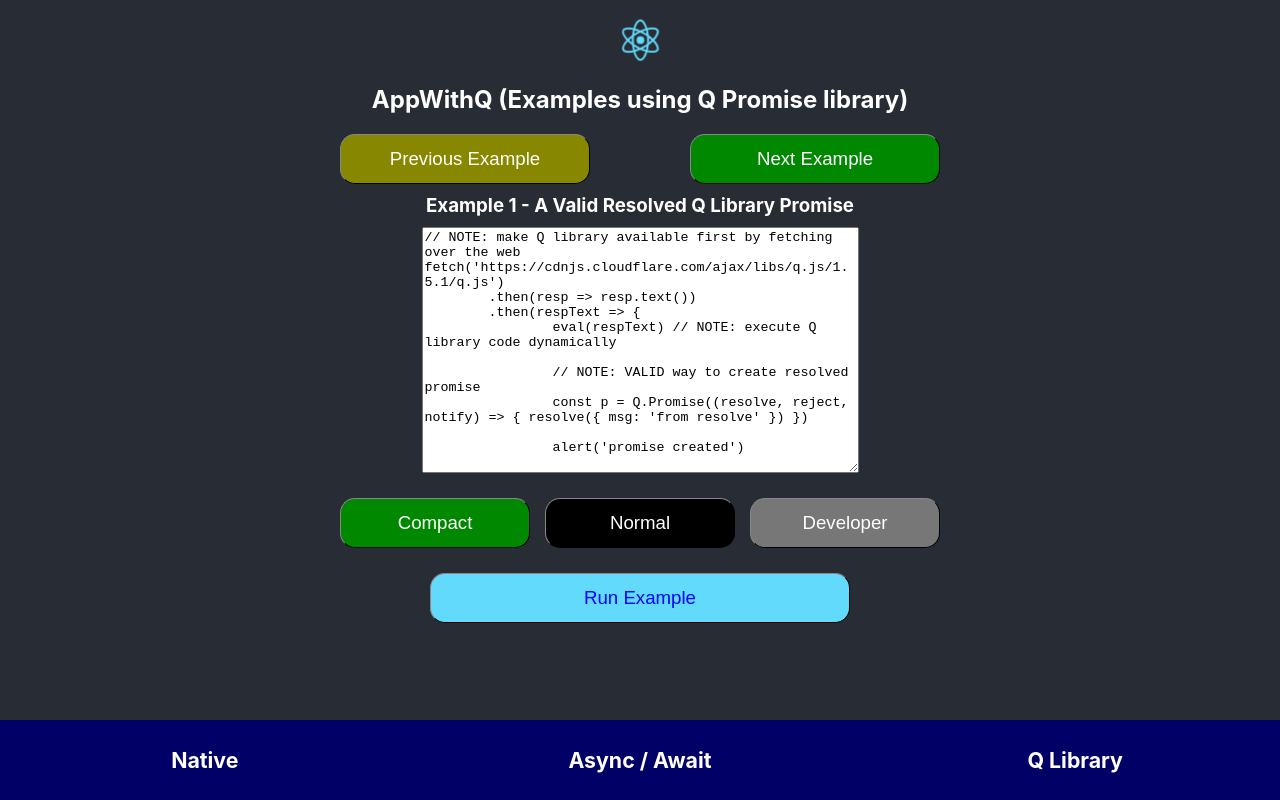
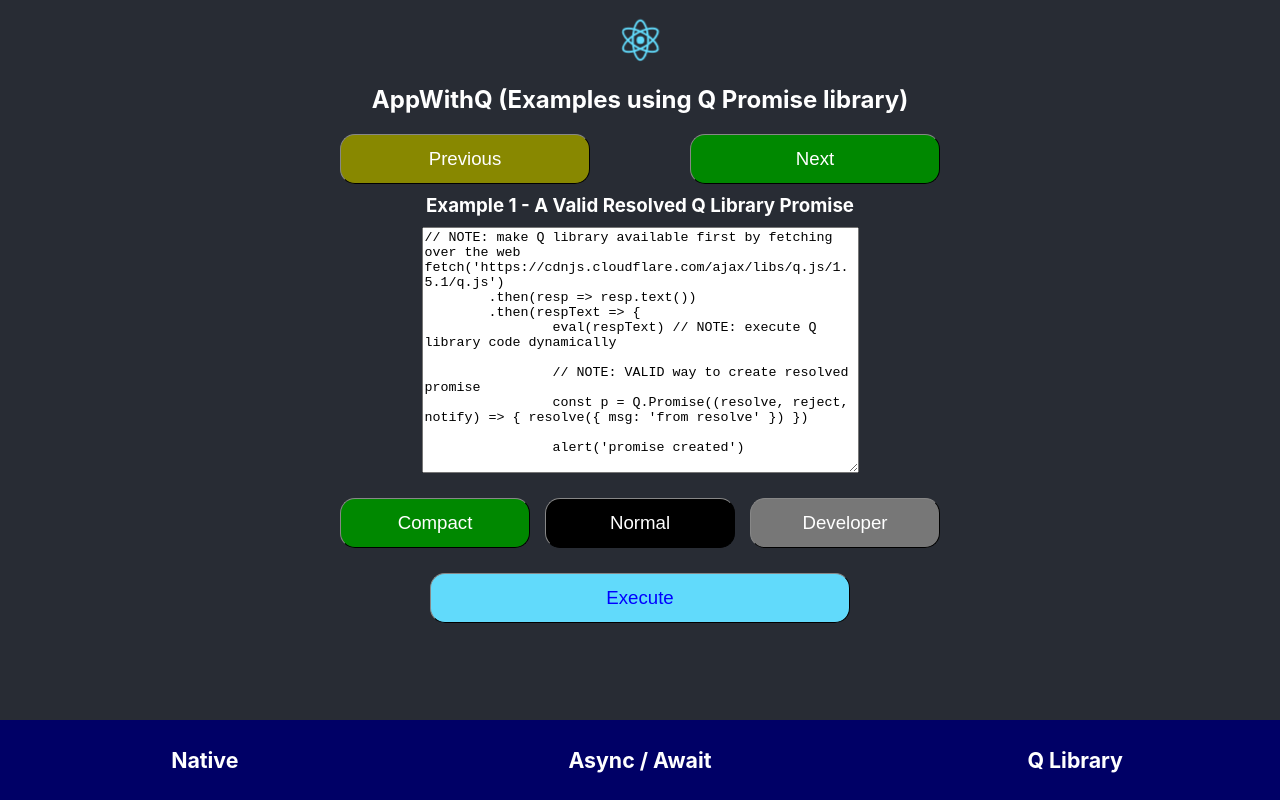
Before and after one commit to Wolven531/promise-tests, a React (Create React App) app: page /q in a window 1280 px wide. Built offline with nearby package versions, Linux system fonts and the light colour scheme.

Commit message:
Simplify button messages

```diff
--- a/package.json
+++ b/package.json
@@ -5,7 +5,7 @@
 		"email": "anthony.williams.cs@gmail.com",
 		"url": "https://github.com/Wolven531"
 	},
-	"version": "0.3.21",
+	"version": "0.3.22",
 	"private": false,
 	"dependencies": {
 		"q": "^1.5.1",
--- a/src/ExampleViewer/ExampleViewer.tsx
+++ b/src/ExampleViewer/ExampleViewer.tsx
@@ -49,12 +49,12 @@ const ExampleViewer: FC<any> = props => {
 					<button className="btn-change-example prev"
 						onClick={handleClickPrevious}
 						>
-						Previous Example
+						Previous
 					</button>
 					<button className="btn-change-example next"
 						onClick={handleClickNext}
 						>
-						Next Example
+						Next
 					</button>
 				</section>
 				<h3>Example {currentExampleIndex + 1} - {currentExample.summary}</h3>
@@ -81,7 +81,7 @@ const ExampleViewer: FC<any> = props => {
 				<button className="btn-run-example"
 					onClick={handleClickRun}
 					>
-					Run Example
+					Execute
 				</button>
 			</SimpleAppContent>
 		</article>
```
